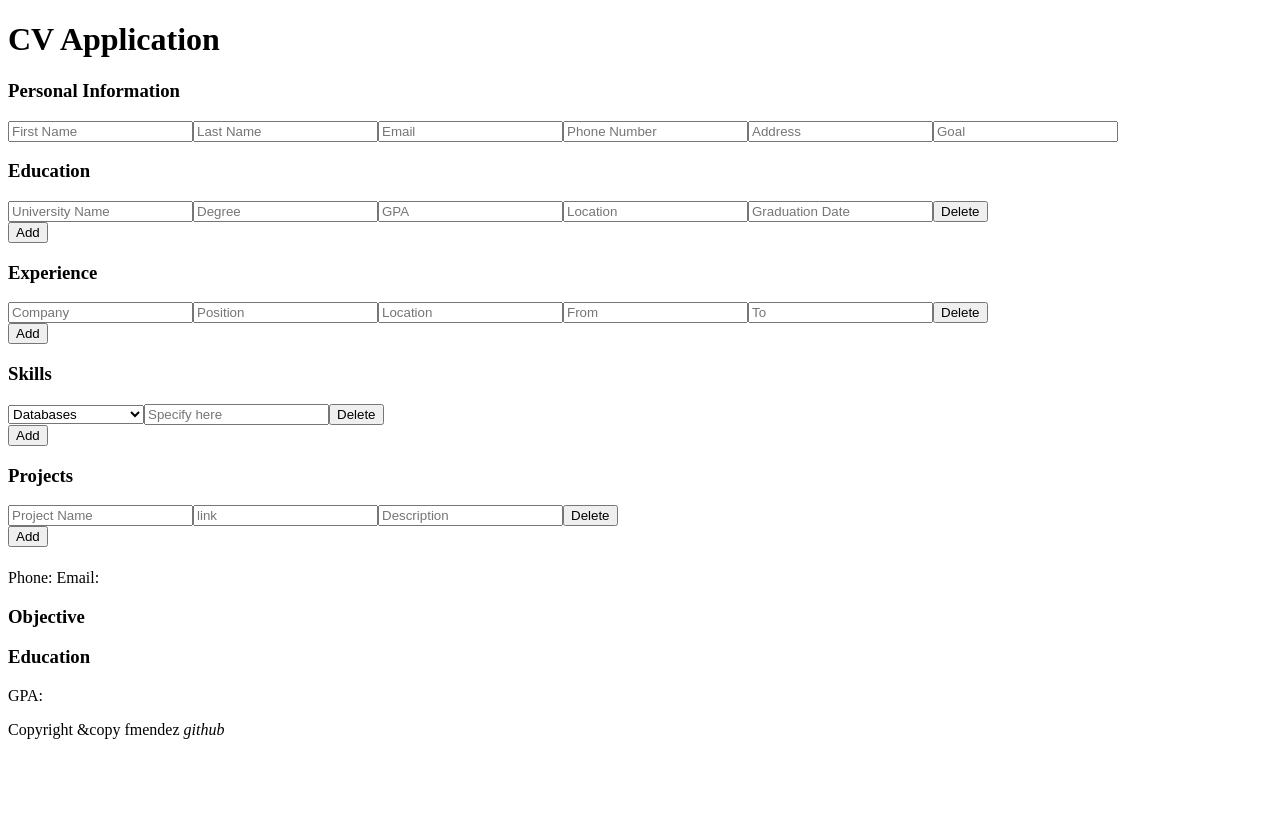
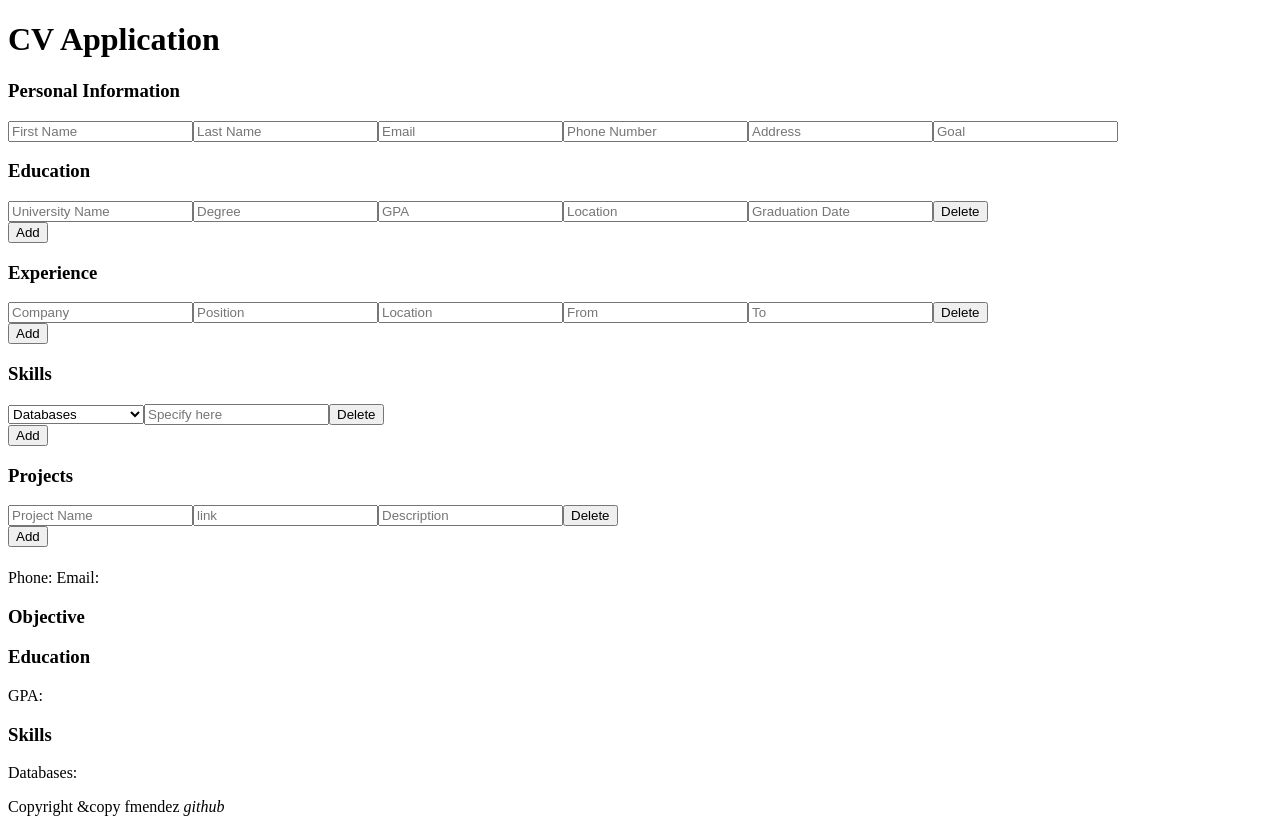
Before and after one commit to fmendezr/cv-application, a React (Create React App) app: page / in a window 1280 px wide. Before the commit the page ends 800 px from the top, so only its background shows below. Built offline with nearby package versions, Linux system fonts and the light colour scheme.

Commit message:
Make component that renders skills section with each skill item

```diff
--- a/src/components/CVPreview/CVPreview.js
+++ b/src/components/CVPreview/CVPreview.js
@@ -45,7 +45,7 @@ const Content = (props) => {
             <EducationSection
                 education={props.education}
             />
-            <Skills
+            <SkillsSection
                 skills={props.skills}
             />
             <Projects
@@ -104,9 +104,29 @@ const EducationItem = (props) => {
     )
 }
 
-const Skills = (props) => {
+const SkillsSection = (props) => {
     return (
-        <div></div>
+        <section>
+            <h3>Skills</h3>
+            {props.skills.map((skillsItem) => {
+                return(
+                    <SkillsItem
+                        type={skillsItem.type}
+                        description={skillsItem.description}
+                        id={skillsItem.id}
+                        key={skillsItem.id}
+                    />
+                )
+            })}
+        </section>
+    )
+}
+
+const SkillsItem = (props) => {
+    return (
+        <div>
+            <p>{props.type}: {props.description}</p>
+        </div>
     )
 }
 
```
